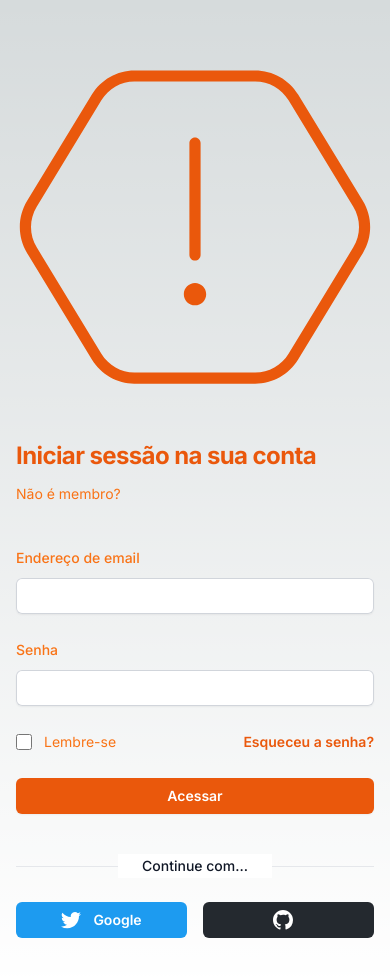
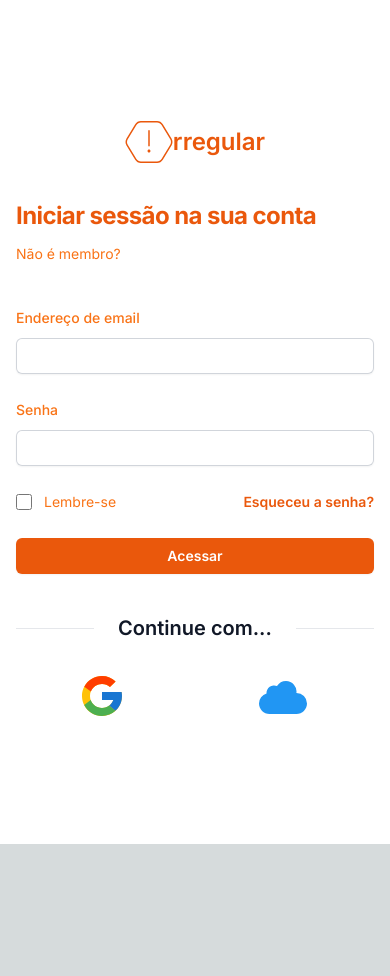
Before and after one commit to trycatch-hackathon/polvi, a Next.js app in the folder frontend/: page /pages/signin in a window 390 px wide. Shown: the top 976 px of the page. After the commit the page ends 844 px from the top, so only its background shows below. Built offline with nearby package versions, Linux system fonts and the light colour scheme.

Commit message:
feat: dashboard

```diff
--- a/frontend/src/app/components/navbar.jsx
+++ b/frontend/src/app/components/navbar.jsx
@@ -1,16 +1,19 @@
+"use client";
+import { Fragment } from "react";
 import { Disclosure, Menu, Transition } from "@headlessui/react";
 import { Bars3Icon, BellIcon, XMarkIcon } from "@heroicons/react/24/outline";
+import Icon from "./shared/icon";
 
 function classNames(...classes) {
   return classes.filter(Boolean).join(" ");
 }
 
-export default function Example() {
+export default function Navbar() {
   return (
     <Disclosure as="nav" className="bg-white shadow">
       {({ open }) => (
         <>
-          <div className="mx-auto max-w-7xl px-2 sm:px-6 lg:px-8">
+          <div className="mx-auto bg-white w-full max-w-7xl px-2 sm:px-6 lg:px-8 fixed top-0">
             <div className="relative flex h-16 justify-between">
               <div className="absolute inset-y-0 left-0 flex items-center sm:hidden">
                 {/* Mobile menu button */}
@@ -26,17 +29,16 @@ export default function Example() {
               </div>
               <div className="flex flex-1 items-center justify-center sm:items-stretch sm:justify-start">
                 <div className="flex flex-shrink-0 items-center">
-                  <img
-                    className="h-8 w-auto"
-                    src="https://tailwindui.com/img/logos/mark.svg?color=indigo&shade=600"
-                    alt="Your Company"
+                  <Icon
+                    name="logo_icon"
+                    className="flex text-orange-600 hover:text-orange-400 h-12 w-12"
                   />
                 </div>
                 <div className="hidden sm:ml-6 sm:flex sm:space-x-8">
                   {/* Current: "border-indigo-500 text-gray-900", Default: "border-transparent text-gray-500 hover:border-gray-300 hover:text-gray-700" */}
                   <a
                     href="#"
-                    className="inline-flex items-center border-b-2 border-indigo-500 px-1 pt-1 text-sm font-medium text-gray-900"
+                    className="inline-flex items-center border-b-2 border-orange-600 px-1 pt-1 text-sm font-medium text-gray-900"
                   >
                     Dashboard
                   </a>
@@ -60,14 +62,14 @@ export default function Example() {
                   </a>
                 </div>
               </div>
-              <div className="absolute inset-y-0 right-0 flex items-center pr-2 sm:static sm:inset-auto sm:ml-6 sm:pr-0">
+              <div className="gap-4 absolute inset-y-0 right-0 flex items-center pr-2 sm:static sm:inset-auto sm:ml-6 sm:pr-0">
                 <button
                   type="button"
                   className="relative rounded-full bg-white p-1 text-gray-400 hover:text-gray-500 focus:outline-none focus:ring-2 focus:ring-indigo-500 focus:ring-offset-2"
                 >
                   <span className="absolute -inset-1.5" />
                   <span className="sr-only">View notifications</span>
-                  <BellIcon className="h-6 w-6" aria-hidden="true" />
+                  <Icon name="bell" className="flex h-6 w-6 text-orange-600" />
                 </button>
 
                 {/* Profile dropdown */}
@@ -83,6 +85,7 @@ export default function Example() {
                       />
                     </Menu.Button>
                   </div>
+
                   <Transition
                     as={Fragment}
                     enter="transition ease-out duration-200"
@@ -135,6 +138,12 @@ export default function Example() {
                     </Menu.Items>
                   </Transition>
                 </Menu>
+                <button
+                  type="button"
+                  className="relative rounded-full bg-white p-1 text-gray-400 hover:text-gray-500 focus:outline-none focus:ring-2 focus:ring-indigo-500 focus:ring-offset-2"
+                >
+                  <Icon name="exit" className="flex h-6 w-6 text-orange-600" />
+                </button>
               </div>
             </div>
           </div>
--- a/frontend/src/app/pages/dashboard/page.tsx
+++ b/frontend/src/app/pages/dashboard/page.tsx
@@ -1,10 +1,11 @@
 import Table from "@/app/components/table";
+import Navbar from "@/app/components/navbar"
 
 
 export default function Example() {
     return (
-        <div className="flex bg-white" >
-
+        <div className="flex bg-white " >
+          <Navbar />
           <Table/>
 
         </div>
--- a/frontend/src/app/pages/signin/page.tsx
+++ b/frontend/src/app/pages/signin/page.tsx
@@ -3,11 +3,14 @@ import Icon from "@/app/components/shared/icon";
 export default function Example() {
     return (
       <>
-        <div className="flex min-h-full flex-1">
+        <div className="flex min-h-screen flex-1 bg-white">
           <div className="flex flex-1 flex-col justify-center px-4 py-12 sm:px-6 lg:flex-none lg:px-20 xl:px-24">
             <div className="mx-auto w-full max-w-sm lg:w-96">
               <div>
-              <Icon name="logo_icon" className="flex text-orange-600 hover:text-orange-400 h-15 w-15"/>
+                <span className="flex text-orange-600 text-2xl  items-center justify-center font-semibold	">
+              <Icon name="logo_icon" className="flex text-orange-600 hover:text-orange-400 h-12 w-12"/>
+              rregular
+              </span>
                 <h2 className="mt-8 text-2xl font-bold leading-9 tracking-tight text-orange-600">
                 Iniciar sessão na sua conta
                 </h2>
@@ -91,32 +94,26 @@ export default function Example() {
                       <div className="w-full border-t border-gray-200" />
                     </div>
                     <div className="relative flex justify-center text-sm font-medium leading-6">
-                      <span className="bg-white px-6 text-gray-900">Continue com...</span>
+                      <span className="bg-white px-6 text-xl text-gray-900 font-semibold	">Continue com...</span>
                     </div>
                   </div>
 
                   <div className="mt-6 grid grid-cols-2 gap-4">
                     <a
                       href="#"
-                      className="flex w-full items-center justify-center gap-3 rounded-md bg-[#1D9BF0] px-3 py-1.5 text-white focus-visible:outline focus-visible:outline-2 focus-visible:outline-offset-2 focus-visible:outline-[#1D9BF0]"
+                      className="flex w-full rounded-lg border-orange-600 items-center justify-center gap-3 rounded-md  px-3 py-1.5 text-white focus-visible:outline focus-visible:outline-2 focus-visible:outline-offset-2 focus-visible:outline-[#1D9BF0]"
                     >
-                      <svg className="h-5 w-5" aria-hidden="true" fill="currentColor" viewBox="0 0 20 20">
-                        <path d="M6.29 18.251c7.547 0 11.675-6.253 11.675-11.675 0-.178 0-.355-.012-.53A8.348 8.348 0 0020 3.92a8.19 8.19 0 01-2.357.646 4.118 4.118 0 001.804-2.27 8.224 8.224 0 01-2.605.996 4.107 4.107 0 00-6.993 3.743 11.65 11.65 0 01-8.457-4.287 4.106 4.106 0 001.27 5.477A4.073 4.073 0 01.8 7.713v.052a4.105 4.105 0 003.292 4.022 4.095 4.095 0 01-1.853.07 4.108 4.108 0 003.834 2.85A8.233 8.233 0 010 16.407a11.616 11.616 0 006.29 1.84" />
-                      </svg>
-                      <span className="text-sm font-semibold leading-6">Google</span>
+                     <svg xmlns="http://www.w3.org/2000/svg"  viewBox="0 0 48 48" width="48px" height="48px"><path fill="#FFC107" d="M43.611,20.083H42V20H24v8h11.303c-1.649,4.657-6.08,8-11.303,8c-6.627,0-12-5.373-12-12c0-6.627,5.373-12,12-12c3.059,0,5.842,1.154,7.961,3.039l5.657-5.657C34.046,6.053,29.268,4,24,4C12.955,4,4,12.955,4,24c0,11.045,8.955,20,20,20c11.045,0,20-8.955,20-20C44,22.659,43.862,21.35,43.611,20.083z"/><path fill="#FF3D00" d="M6.306,14.691l6.571,4.819C14.655,15.108,18.961,12,24,12c3.059,0,5.842,1.154,7.961,3.039l5.657-5.657C34.046,6.053,29.268,4,24,4C16.318,4,9.656,8.337,6.306,14.691z"/><path fill="#4CAF50" d="M24,44c5.166,0,9.86-1.977,13.409-5.192l-6.19-5.238C29.211,35.091,26.715,36,24,36c-5.202,0-9.619-3.317-11.283-7.946l-6.522,5.025C9.505,39.556,16.227,44,24,44z"/><path fill="#1976D2" d="M43.611,20.083H42V20H24v8h11.303c-0.792,2.237-2.231,4.166-4.087,5.571c0.001-0.001,0.002-0.001,0.003-0.002l6.19,5.238C36.971,39.205,44,34,44,24C44,22.659,43.862,21.35,43.611,20.083z"/></svg>
+
+
                     </a>
 
                     <a
                       href="#"
-                      className="flex w-full items-center justify-center gap-3 rounded-md bg-[#24292F] px-3 py-1.5 text-white focus-visible:outline focus-visible:outline-2 focus-visible:outline-offset-2 focus-visible:outline-[#24292F]"
+                      className="flex w-full items-center justify-center gap-3 rounded-md  px-3 py-1.5 text-white focus-visible:outline focus-visible:outline-2 focus-visible:outline-offset-2 focus-visible:outline-[#24292F]"
                     >
-                      <svg className="h-5 w-5" aria-hidden="true" fill="currentColor" viewBox="0 0 20 20">
-                        <path
-                          fillRule="evenodd"
-                          d="M10 0C4.477 0 0 4.484 0 10.017c0 4.425 2.865 8.18 6.839 9.504.5.092.682-.217.682-.483 0-.237-.008-.868-.013-1.703-2.782.605-3.369-1.343-3.369-1.343-.454-1.158-1.11-1.466-1.11-1.466-.908-.62.069-.608.069-.608 1.003.07 1.531 1.032 1.531 1.032.892 1.53 2.341 1.088 2.91.832.092-.647.35-1.088.636-1.338-2.22-.253-4.555-1.113-4.555-4.951 0-1.093.39-1.988 1.029-2.688-.103-.253-.446-1.272.098-2.65 0 0 .84-.27 2.75 1.026A9.564 9.564 0 0110 4.844c.85.004 1.705.115 2.504.337 1.909-1.296 2.747-1.027 2.747-1.027.546 1.379.203 2.398.1 2.651.64.7 1.028 1.595 1.028 2.688 0 3.848-2.339 4.695-4.566 4.942.359.31.678.921.678 1.856 0 1.338-.012 2.419-.012 2.747 0 .268.18.58.688.482A10.019 10.019 0 0020 10.017C20 4.484 15.522 0 10 0z"
-                          clipRule="evenodd"
-                        />
-                      </svg>
+                      <svg className="w-12 w-12" xmlns="http://www.w3.org/2000/svg" viewBox="0 0 16 16" id="icloud"><path fill="#2196F3" d="M12.465 7A3.504 3.504 0 0 0 9 3a3.51 3.51 0 0 0-3.002 1.708A2.503 2.503 0 0 0 2.505 7.15 3.492 3.492 0 0 0 0 10.5C0 12.43 1.57 14 3.5 14h9c1.93 0 3.5-1.57 3.5-3.5A3.497 3.497 0 0 0 12.465 7z"></path></svg>
+
                       <span className="text-sm font-semibold leading-6"></span>
                     </a>
                   </div>
@@ -127,7 +124,7 @@ export default function Example() {
           <div className="relative hidden w-0 flex-1 lg:block">
             <img
               className="absolute inset-0 h-full w-full object-cover"
-              src="https://images.unsplash.com/photo-1496917756835-20cb06e75b4e?ixlib=rb-1.2.1&ixid=eyJhcHBfaWQiOjEyMDd9&auto=format&fit=crop&w=1908&q=80"
+              src="https://upload.wikimedia.org/wikipedia/commons/thumb/7/72/Teresopolis-Prefeitura.jpg/1200px-Teresopolis-Prefeitura.jpg"
               alt=""
             />
           </div>
```
Also changed, not shown: frontend/src/app/components/shared/icon.tsx (+4 -0 lines), frontend/src/app/components/table.tsx (+20 -13 lines).
